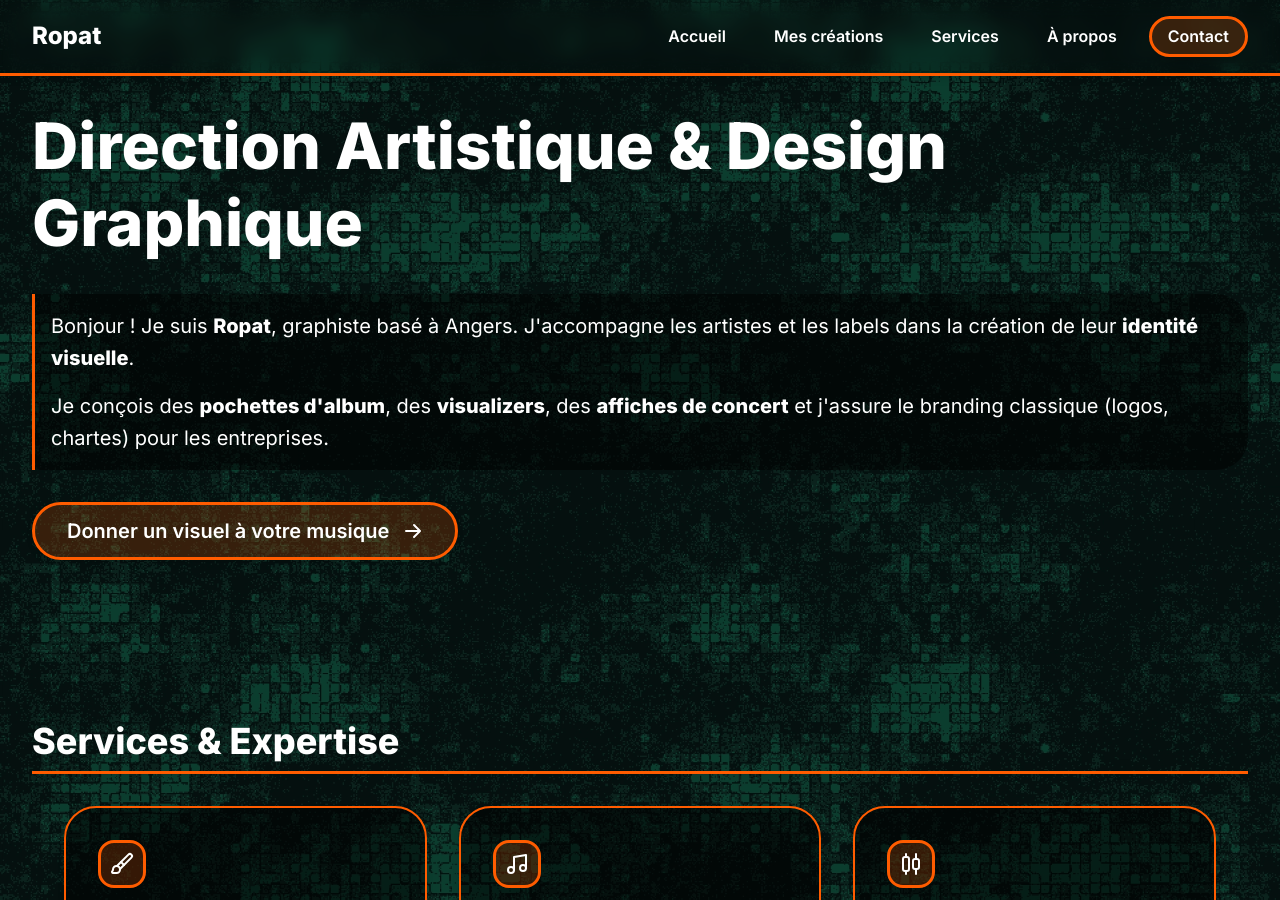
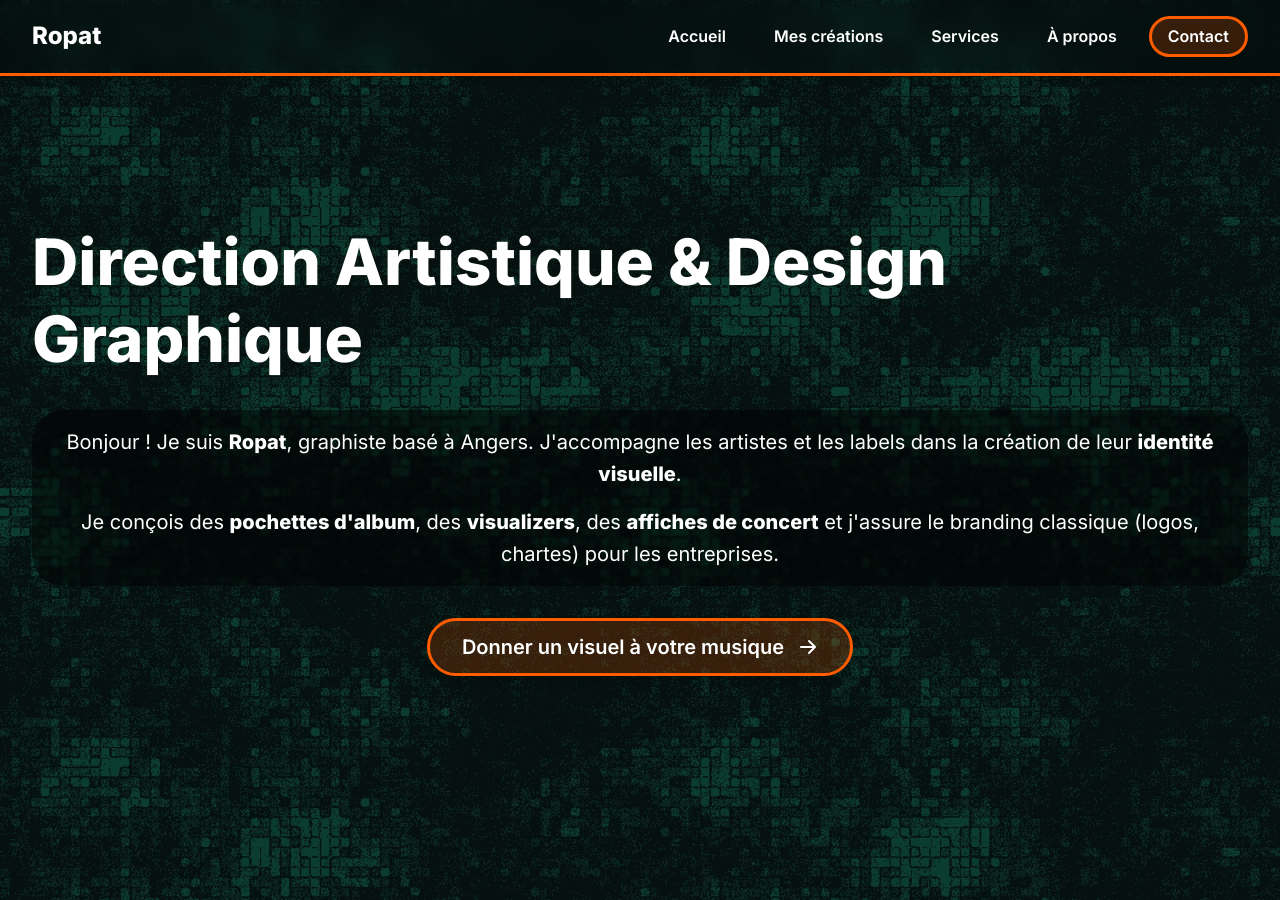
Before and after one commit to 7Nautilus/ropat-portfolio, a Jekyll site: the page built from index.html, in a window 1280 px wide and 900 px high. Built offline with Jekyll 4.4.1, drawn with Linux system fonts in a browser that asks for light colours.

Commit message:
hero layout test

```diff
--- a/assets/css/style.css
+++ b/assets/css/style.css
@@ -254,7 +254,8 @@ header {
   align-items: center;
   background-color: rgba(0, 0, 0, 0.1);
   box-shadow: var(--shadow-sm);
-  position: sticky;
+  position: fixed;
+  width: 100%;
   top: 0;
   z-index: 100;
   padding: var(--spacing-sm) var(--spacing-lg);
@@ -572,7 +573,7 @@ main {
   display: flex;
   flex-direction: column;
   flex-grow: 1;
-  padding: var(--spacing-lg);
+  padding: 0 var(--spacing-lg) ;
   gap: 10rem;
   min-height: 100vh;
 }
@@ -585,6 +586,10 @@ main {
   display: flex;
   flex-direction: column;
   align-items: flex-start;
+  height: 100vh;
+  width: 100%;
+  justify-content: center;
+  align-items: center;
   gap: var(--spacing-lg);
 }
 
@@ -602,6 +607,30 @@ main {
 .hero-subtitle {
   font-size: var(--fs-h4);
   font-weight: 600;
+}
+
+.hero-pitch {
+  /* Display */
+  display: flex;
+  flex-direction: column;
+  max-width: 100%;
+  width: fit-content;
+
+  /* Spacing */
+  padding: var(--spacing-sm) var(--spacing-lg);
+  gap: var(--spacing-sm);
+
+  /* Background */
+  background-color: var(--secondary-color);
+  backdrop-filter: blur(1px);
+
+  /* Border */
+  border-radius: var(--border-radius-lg);
+
+  /* Typography */
+  font-size: var(--fs-p);
+  text-align: center;
+  line-height: 1.6;
 }
 
 .hero-text {
--- a/index.html
+++ b/index.html
@@ -23,7 +23,7 @@ og_url: "https://ropat.art"
     <h1 class="hero-title" id="hero-title">Direction Artistique & Design Graphique</h1>
 
     <!-- Texte d'accroche -->
-    <div class="hero-text">
+    <div class="hero-pitch">
       <p>Bonjour ! Je suis <strong>Ropat</strong>, graphiste basé à Angers. J'accompagne les artistes et les labels dans la création de leur <strong>identité visuelle</strong>.</p>
       <p>Je conçois des <strong>pochettes d'album</strong>, des <strong>visualizers</strong>, des <strong>affiches de concert</strong> et j'assure le branding classique (logos, chartes) pour les entreprises.</p>
     </div>
```
